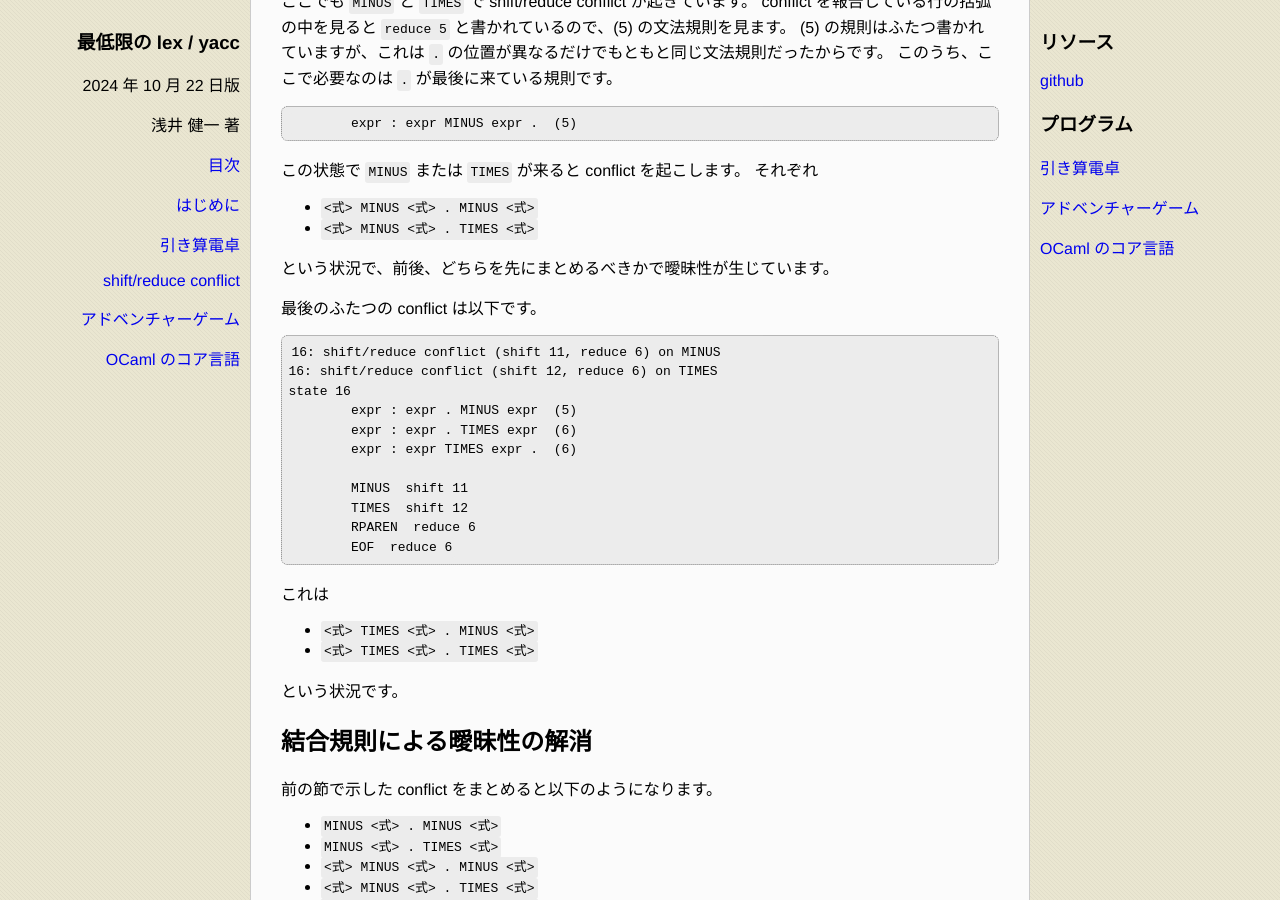
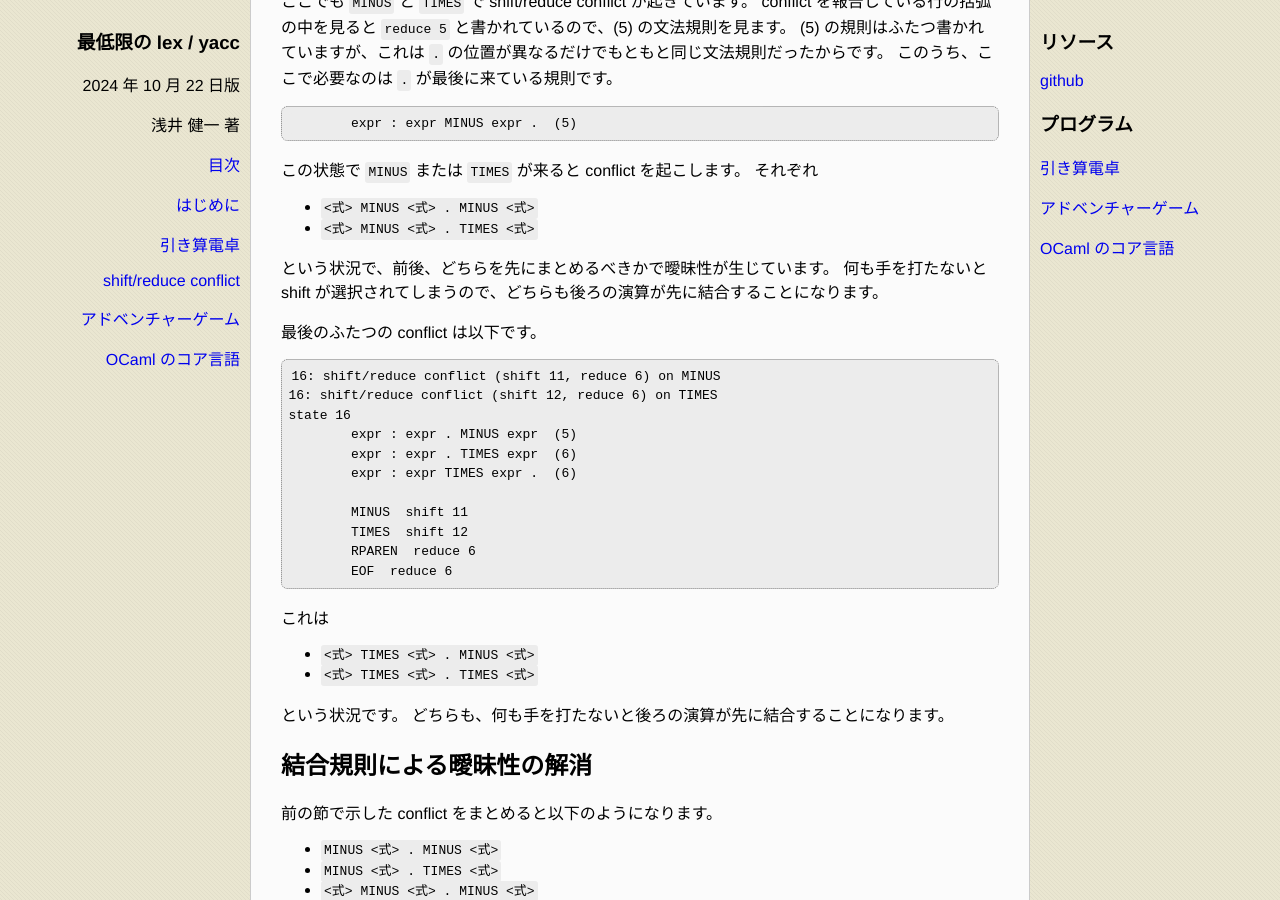
Before and after one commit to kenichi-asai/lex-yacc, a Jekyll site: the page built from docs/index.md, in a window 1280 px wide and 900 px high, scrolled down 28664 px. Built offline with Jekyll 4.4.1, drawn with Linux system fonts in a browser that asks for light colours.

Commit message:
incorporate comments from HT 2024/10/21

```diff
--- a/docs/index.md
+++ b/docs/index.md
@@ -1359,6 +1359,7 @@ conflict を報告している行の括弧の中を見ると `reduce 5` と書
 - `<式> MINUS <式> . TIMES <式>`
 
 という状況で、前後、どちらを先にまとめるべきかで曖昧性が生じています。
+何も手を打たないと shift が選択されてしまうので、どちらも後ろの演算が先に結合することになります。
 
 最後のふたつの conflict は以下です。
 
@@ -1382,6 +1383,7 @@ state 16
 - `<式> TIMES <式> . TIMES <式>`
 
 という状況です。
+どちらも、何も手を打たないと後ろの演算が先に結合することになります。
 
 ## 結合規則による曖昧性の解消
 
```
